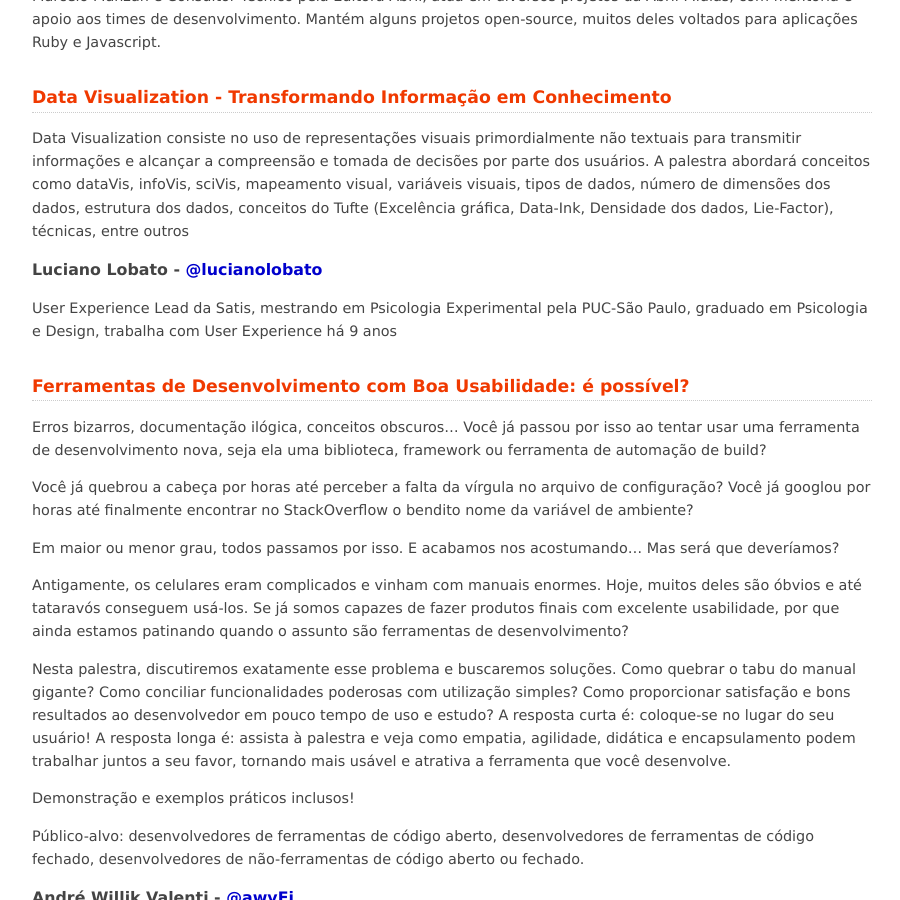
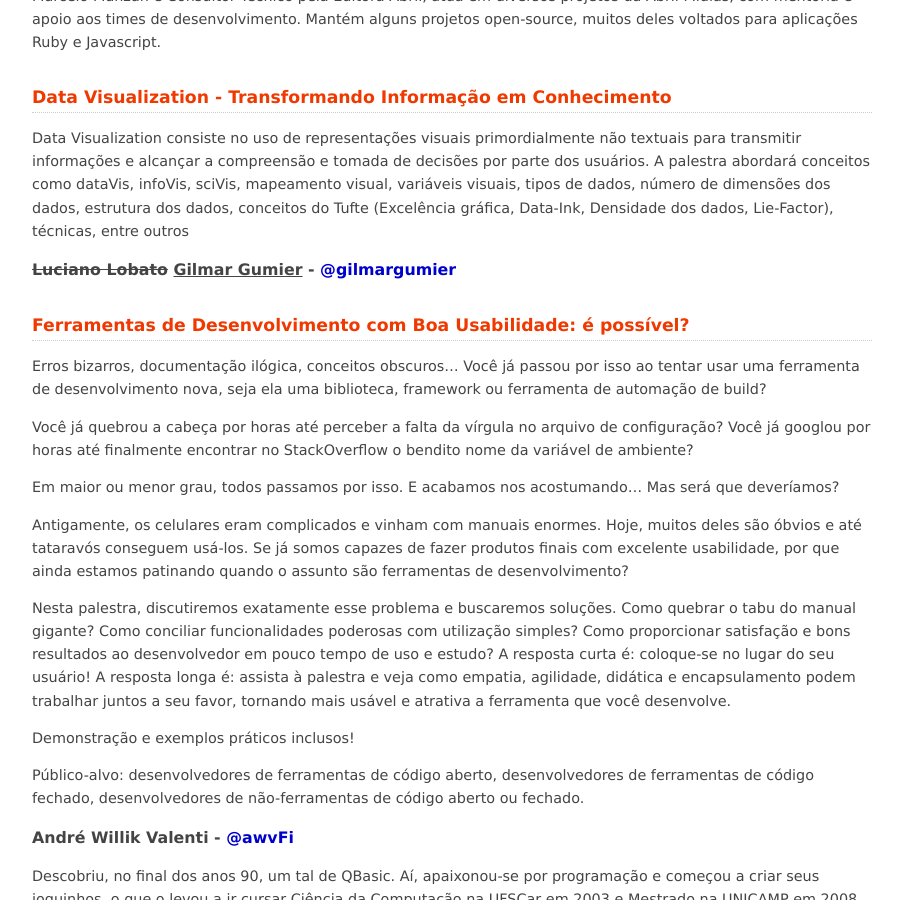
Before and after one commit to devinsampa/devinsampa.github.io, a Jekyll site: the page built from 2013/index.html, in a window 1280 px wide and 900 px high, scrolled down 1825 px. Shown: the whole window, without its empty margins (188-1088 px from the left). Built offline with Jekyll 4.4.1, drawn with Linux system fonts in a browser that asks for light colours.

Commit message:
trocando palestrante

```diff
--- a/2013/index.html
+++ b/2013/index.html
@@ -64,10 +64,7 @@ title: Palestras em 2013
 
 	<p>Data Visualization consiste no uso de representações visuais primordialmente não textuais para transmitir informações e alcançar a compreensão e tomada de decisões por parte dos usuários. A palestra abordará conceitos como dataVis, infoVis, sciVis, mapeamento visual, variáveis visuais, tipos de dados, número de dimensões dos dados, estrutura dos dados, conceitos do Tufte (Excelência gráfica, Data-Ink, Densidade dos dados, Lie-Factor), técnicas, entre outros</p>
 
-	<h3 id='lucianolobato'>Luciano Lobato - <a href='http://twitter.com/lucianolobato' title='Siga Luciano Lobato  no Twitter'>@lucianolobato</a></h3>
-
-	<p>User Experience Lead da Satis, mestrando em Psicologia Experimental pela PUC-São Paulo, graduado em Psicologia e Design, trabalha com User Experience há 9 anos</p>
-
+	<h3 id='gilmar'><del>Luciano Lobato</del> <ins>Gilmar Gumier</ins> - <a href='http://twitter.com/gilmargumier' title='Siga Gilmar Gumier no Twitter'>@gilmargumier</a></h3>
 </section>
 <section class="presentation container">
 	<h2 id='ferramentas_de_desenvolvimento_com_boa_usabilidade_e_possivel'>Ferramentas de Desenvolvimento com Boa Usabilidade: é possível?</h2>
```
